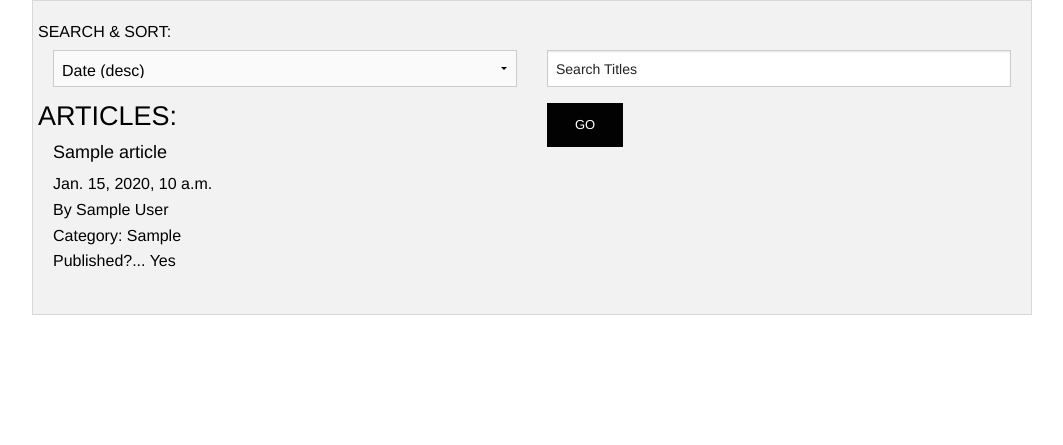
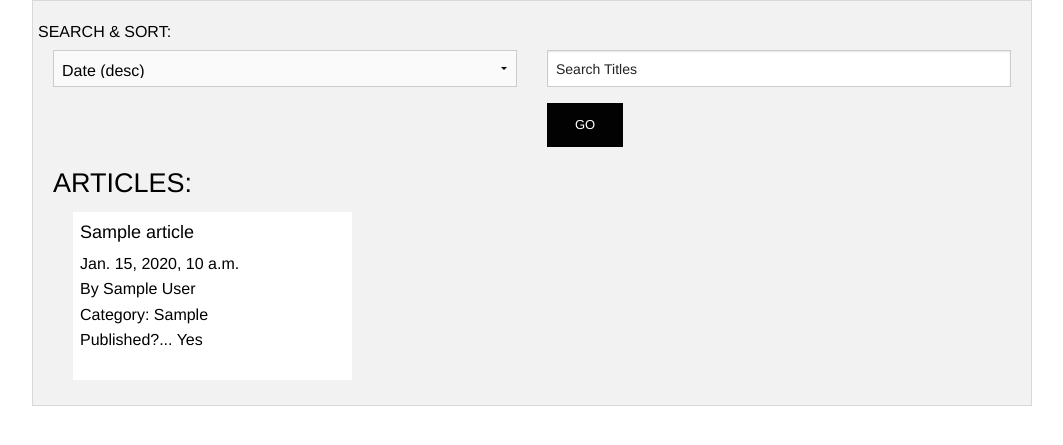
Before and after one commit to PattMayne/weird_canada, a Django app: page /indie_db/browse_articles/ in a window 1280 px wide. Shown: the part 45-490 px from the top of the page, without its empty margins (108-1171 px from the left). Run offline with Django 3.2, Linux system fonts and the light colour scheme; tables that the repository leaves empty hold one stand-in row (values such as "Sample post"); some web fonts are replaced.

Commit message:
Fixing up the wc_admin

```diff
--- a/blog/static/css/wc_style.css
+++ b/blog/static/css/wc_style.css
@@ -14,6 +14,12 @@
 
 #page_wrapper{
 	min-height: 100%!important;
+}
+
+.sub_panel{
+	background-color: #ffffff;
+	margin: 5px;
+	padding: 7px;
 }
 
 ::-webkit-input-placeholder {
--- a/blog/templates/blog/browse_articles.html
+++ b/blog/templates/blog/browse_articles.html
@@ -30,11 +30,13 @@
 					</div>
 
 				</form>
+				<div class="large-12 columns">
 					<h3>ARTICLES:</h3>
 
 					{% for article in articles %}
 
 						<div class="large-4 medium-6 small-12 columns">
+							<div class="sub_panel">
 								<h5>{{ article.title }}</h5>
 								<p>
 									{{ article.date_created }}
@@ -46,9 +48,10 @@
 									Published?...{% if article.publish %} Yes {% else %} No {% endif %}
 								</p>
 							</div>
+						</div>
 
 					{% endfor %}
-
+				</div>
 			</div>
 		</div>
 	</div>
```
Lines whose indentation alone changed are shown as unchanged.
